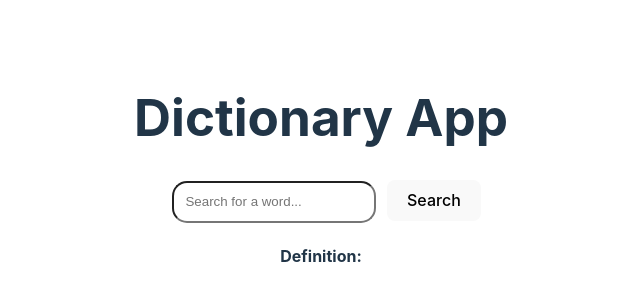
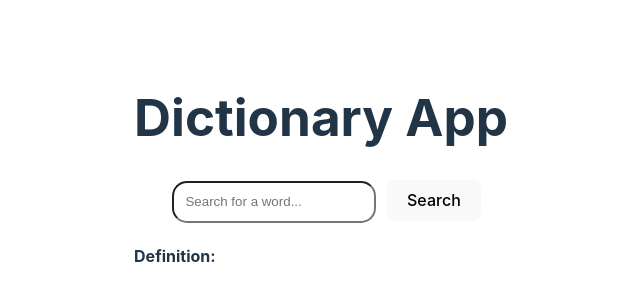
Before and after one commit to Sriganesh-G/xdictionary, a React (Vite) app: page / in a window 1280 px wide. Shown: the part 228-528 px from the top of the page, without its empty margins (319-959 px from the left). Built offline with nearby package versions, Linux system fonts and the light colour scheme.

Commit message:
resolved issue by writing p tag in next line

```diff
--- a/src/App.jsx
+++ b/src/App.jsx
@@ -38,9 +38,10 @@ function App() {
         <button>Search</button>
       </form>
       {/* Ensure Definition label is always present */}
-      <h4>
-        Definition: <span>{result}</span>
-      </h4>
+      <div style={{ display: "flex", alignItems: "center", gap: "10px" }}>
+        <h4>Definition:</h4>
+        <p>{result}</p>
+      </div>
     </div>
   );
 }
```
